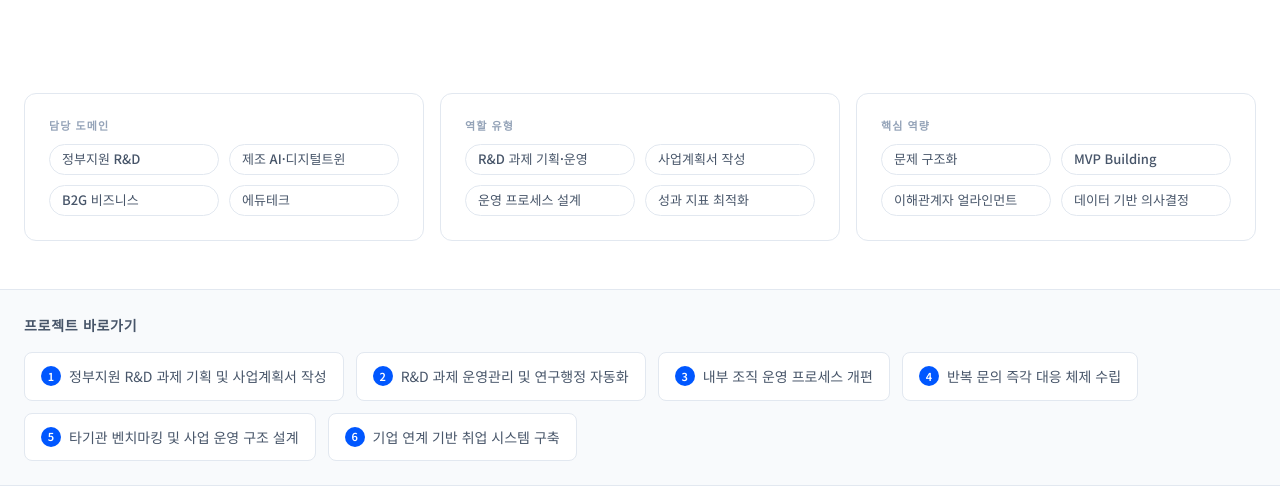
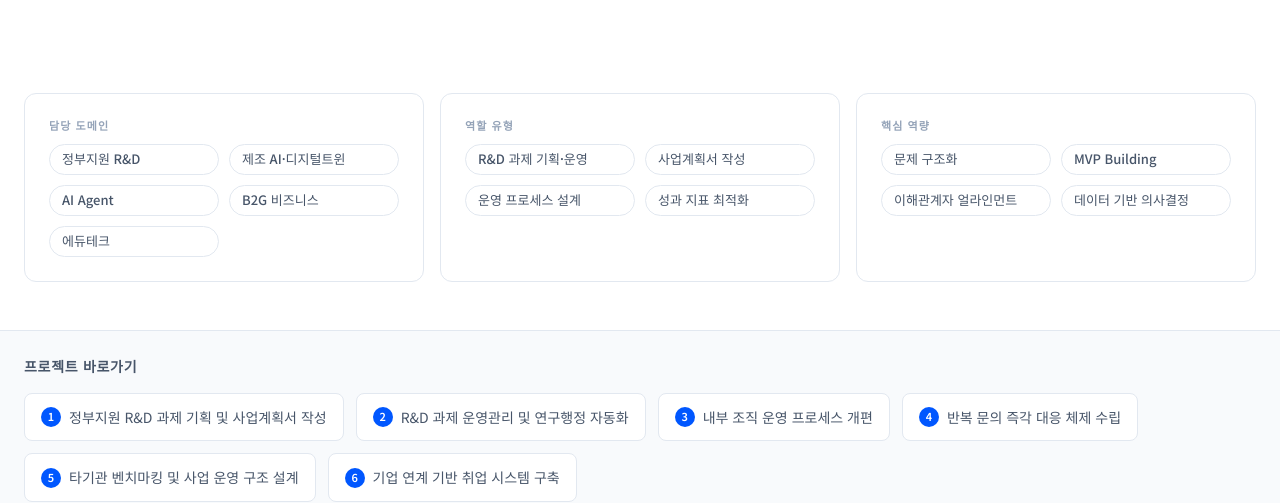
Before and after one commit to soyeon23/Sim-Soyeon-PM-portfolio, a plain HTML site: page career.html in a window 1280 px wide. Shown: the part 297-800 px from the top of the page. Drawn offline with Linux system fonts and the light colour scheme.

Commit message:
Add AI Agent tag to career overview domain tags
Co-Authored-By: Claude Sonnet 4.6 <noreply@anthropic.com>

```diff
--- a/career.html
+++ b/career.html
@@ -56,6 +56,7 @@
                     <div class="overview-tags">
                         <span class="tag">정부지원 R&D</span>
                         <span class="tag">제조 AI·디지털트윈</span>
+                        <span class="tag">AI Agent</span>
                         <span class="tag">B2G 비즈니스</span>
                         <span class="tag">에듀테크</span>
                     </div>
```
